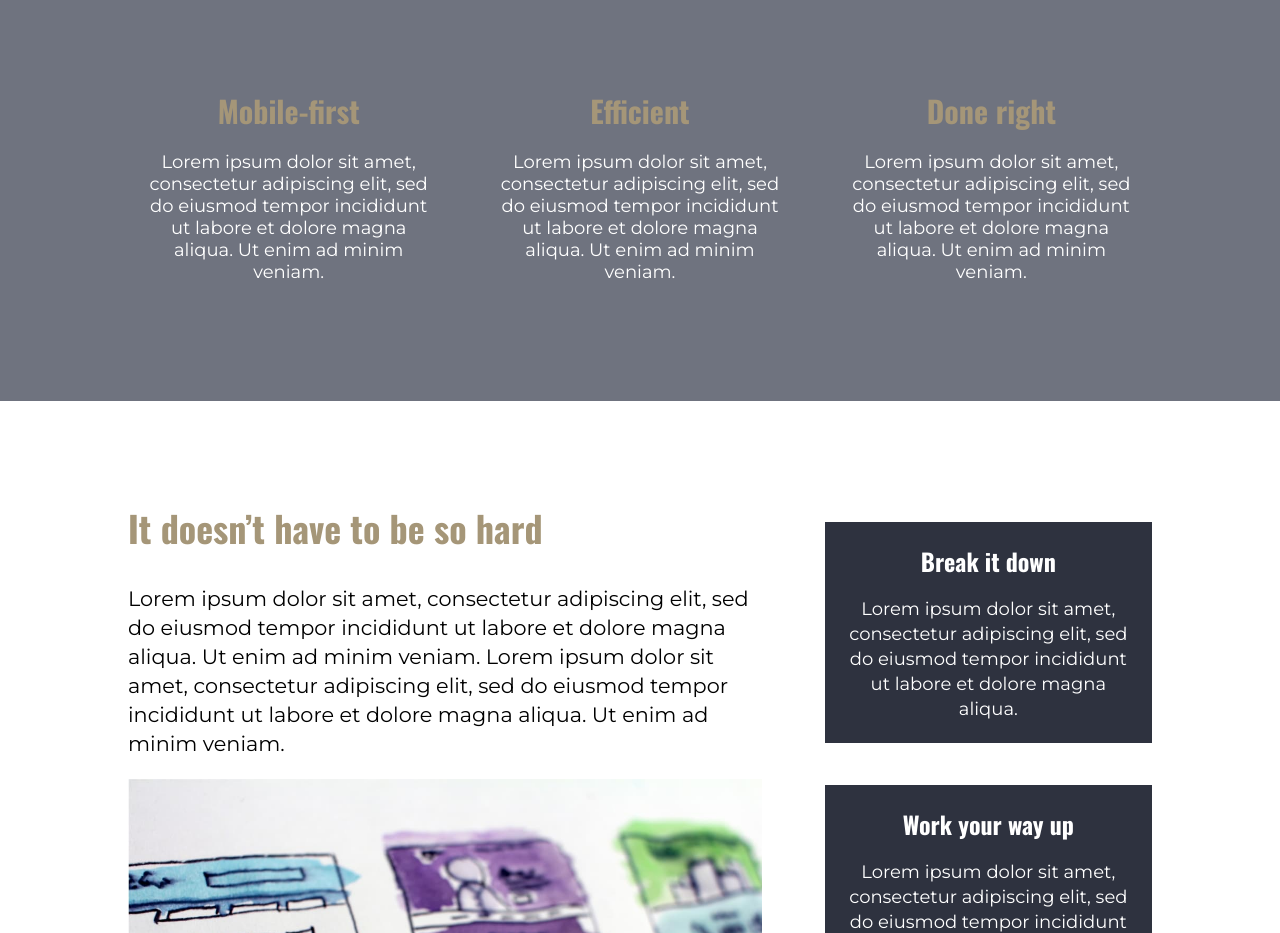
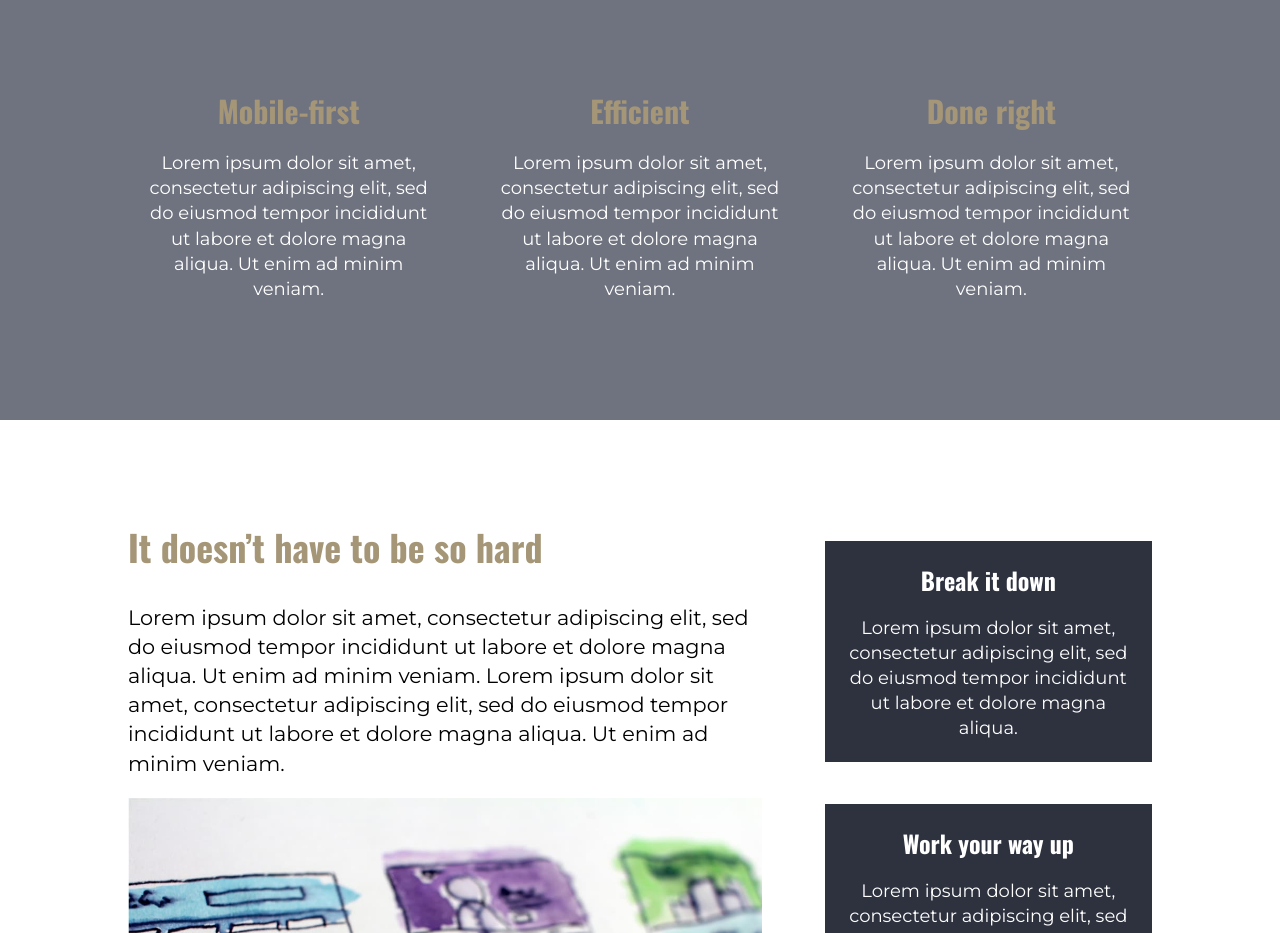
Before and after one commit to artistcoder-code/Final-Project-Conquering-Responsive-Layouts, a plain HTML site: page index.html in a window 1280 px wide. Shown: the part 800-1733 px from the top of the page. Drawn offline with nearby package versions, Linux system fonts and the light colour scheme.

Commit message:
Update styles.css

```diff
--- a/styles.css
+++ b/styles.css
@@ -233,6 +233,7 @@ header {
     font-size: var(--fs-pre-medium);
     font-family: var(--ff-oswald);
     margin-top: 0;
+    margin-bottom: 0;
 
 }
 
@@ -240,6 +241,8 @@ header {
     font-size: var(--fs-normal);
     font-family: var(--ff-montserrat);
     color: var(--clr-white);
+    margin-top: 0;
+    line-height: 1.4;
 
 }
 
```
